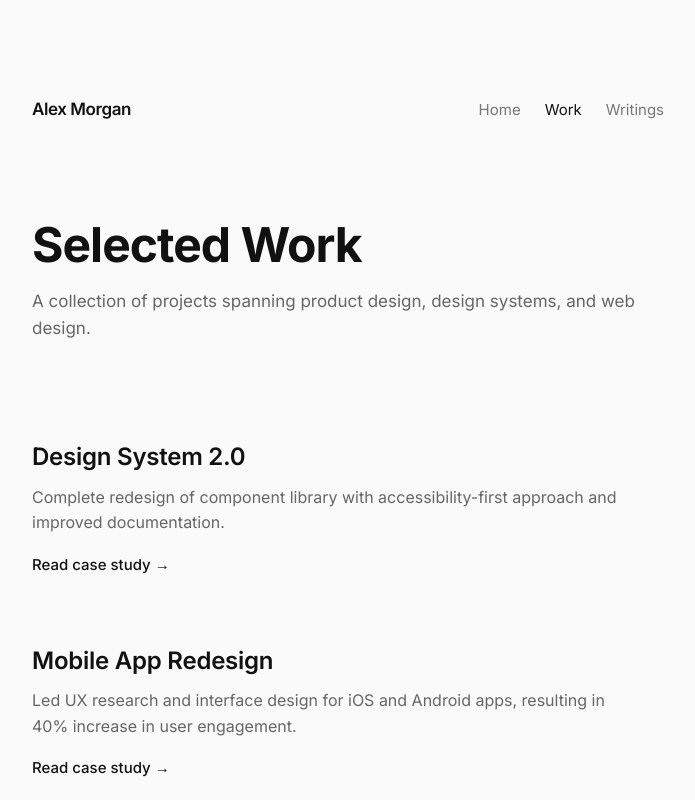
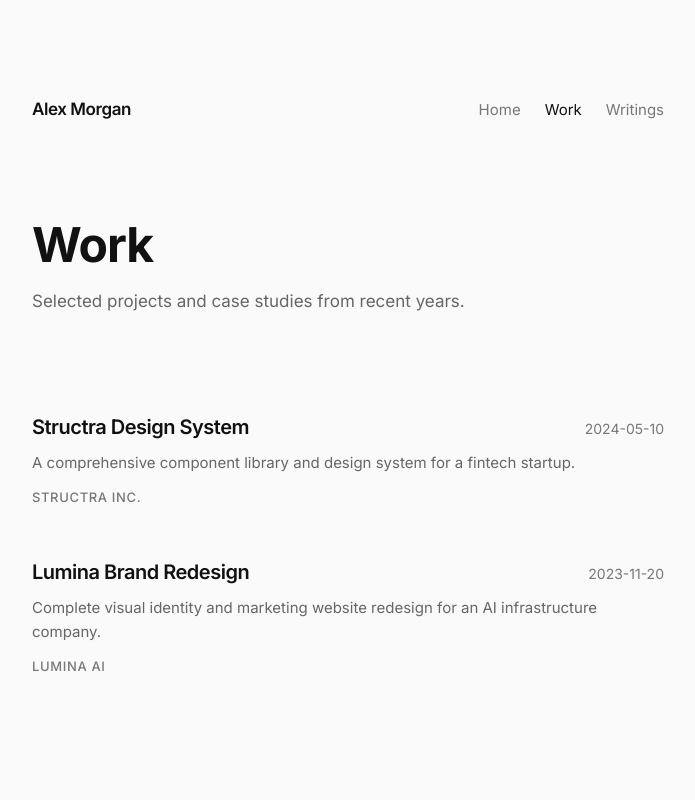
Before and after one commit to fudailzafar/read-cv, a Next.js app: page /work in a window 1280 px wide. Shown: the top 800 px of the page, without its empty margins (292-987 px from the left). Built offline with nearby package versions, Linux system fonts and the light colour scheme.

Commit message:
feat: implement work project content structure and dynamic routing

```diff
--- a/app/work/[slug]/page.tsx
+++ b/app/work/[slug]/page.tsx
@@ -1,14 +1,42 @@
 import { notFound } from "next/navigation";
 import Link from "next/link";
+import Image from "next/image";
 import FadeIn from "@/components/ui/FadeIn";
-import { siteContent } from "@/data/siteContent";
+import { getWorkBySlug, getAllWorkSlugs } from "@/lib/work";
+import { Metadata } from "next";
 
-export default function ProjectCaseStudy({ params }: { params: { slug: string } }) {
-  const project = siteContent.projects.find((p) => p.slug === params.slug);
+type Props = {
+  params: { slug: string };
+};
+
+export async function generateMetadata({ params }: Props): Promise<Metadata> {
+  const project = await getWorkBySlug(params.slug);
+  if (!project) return { title: "Project Not Found" };
+
+  return {
+    title: `${project.metadata.title} - Alex Morgan`,
+    description: project.metadata.description,
+    openGraph: {
+      title: project.metadata.title,
+      description: project.metadata.description,
+      images: project.metadata.cover ? [{ url: project.metadata.cover }] : [],
+    },
+  };
+}
+
+export function generateStaticParams() {
+  const slugs = getAllWorkSlugs();
+  return slugs.map((slug) => ({ slug }));
+}
+
+export default async function WorkProject({ params }: Props) {
+  const project = await getWorkBySlug(params.slug);
 
   if (!project) {
     notFound();
   }
+
+  const { metadata, content } = project;
 
   return (
     <FadeIn>
@@ -20,71 +48,61 @@ export default function ProjectCaseStudy({ params }: { params: { slug: string }
       </Link>
 
       <article>
-        <header className="mb-16">
-          <h1 className="mb-3 text-[40px] font-bold leading-[1.2] text-text tracking-[-0.02em]">
-            {project.title}
+        <header className="mb-12">
+          <h1 className="mb-6 text-[40px] font-bold leading-[1.2] text-text tracking-[-0.02em]">
+            {metadata.title}
           </h1>
-          <p className="mb-6 text-[17px] text-[#666] leading-[1.6]">
-            {project.subtitle}
-          </p>
-          <div className="flex gap-6 text-[14px]">
+
+          <div className="grid grid-cols-2 md:grid-cols-4 gap-6 py-6 border-y border-black/5 mb-12">
+            {metadata.client && (
+              <div>
+                <h3 className="text-[12px] font-semibold text-muted uppercase tracking-widest mb-1">Client</h3>
+                <p className="text-[15px] text-text">{metadata.client}</p>
+              </div>
+            )}
+            {metadata.role && (
+              <div>
+                <h3 className="text-[12px] font-semibold text-muted uppercase tracking-widest mb-1">Role</h3>
+                <p className="text-[15px] text-text">{metadata.role}</p>
+              </div>
+            )}
             <div>
-              <span className="text-[#999]">Year:</span>{" "}
-              <span className="text-[#666]">{project.year}</span>
+              <h3 className="text-[12px] font-semibold text-muted uppercase tracking-widest mb-1">Date</h3>
+              <p className="text-[15px] text-text">{metadata.date}</p>
             </div>
-            <div>
-              <span className="text-[#999]">Role:</span>{" "}
-              <span className="text-[#666]">{project.role}</span>
-            </div>
+            {metadata.tags && (
+              <div>
+                <h3 className="text-[12px] font-semibold text-muted uppercase tracking-widest mb-1">Services</h3>
+                <p className="text-[15px] text-text">{metadata.tags.join(", ")}</p>
+              </div>
+            )}
           </div>
         </header>
 
-        <section className="mb-16">
-          <h2 className="mb-4 text-[11px] font-semibold text-[#999] uppercase tracking-[0.08em]">
-            Overview
-          </h2>
-          <p className="text-[16px] text-[#333] leading-[1.7] max-w-[65ch]">
-            {project.overview}
-          </p>
-        </section>
-
-        {/* Metrics */}
-        {project.metrics && (
-          <section className="mb-16 pb-16 border-b border-black/5">
-            <div className="grid grid-cols-2 md:grid-cols-3 gap-8">
-              {project.metrics.map((metric) => (
-                <div key={metric.label}>
-                  <div className="text-[28px] font-semibold text-text mb-1">
-                    {metric.value}
-                  </div>
-                  <div className="text-[13px] text-[#999]">
-                    {metric.label}
-                  </div>
-                </div>
-              ))}
-            </div>
-          </section>
+        {metadata.cover && (
+          <div className="relative w-full aspect-[21/9] mb-16 rounded-xl overflow-hidden bg-border/50">
+            <Image
+              src={metadata.cover}
+              alt={metadata.title}
+              fill
+              className="object-cover"
+              priority
+            />
+          </div>
         )}
 
-        {/* Case study sections */}
-        {project.sections?.map((section, index) => (
-          <section key={index} className="mb-16">
-            <h2 className="mb-6 text-[24px] font-semibold text-text tracking-[-0.01em]">
-              {section.heading}
-            </h2>
-            <p className="text-[16px] text-[#333] leading-[1.7] max-w-[65ch]">
-              {section.content}
-            </p>
-          </section>
-        ))}
+        <div
+          className="prose prose-neutral max-w-[70ch] mx-auto text-[16px] leading-[1.8] text-[#333] prose-headings:font-semibold prose-headings:tracking-tight prose-a:text-text prose-a:underline-offset-4 hover:prose-a:text-muted prose-pre:bg-[#F5F5F3] prose-pre:text-[#333] prose-pre:border prose-pre:border-[#EAEAEA] prose-code:text-[#111] prose-img:rounded-xl"
+          dangerouslySetInnerHTML={{ __html: content }}
+        />
       </article>
 
-      <footer className="mt-16 pt-12 border-t border-black/5">
+      <footer className="mt-24 pt-12 border-t border-black/5 text-center">
         <Link
           href="/work"
-          className="text-[14px] text-[#666] hover:text-text transition-colors duration-150"
+          className="inline-block px-6 py-3 bg-text text-white rounded-full text-[14px] font-medium hover:bg-black/80 transition-colors"
         >
-          ← Back to all projects
+          View all projects
         </Link>
       </footer>
     </FadeIn>
--- a/app/work/page.tsx
+++ b/app/work/page.tsx
@@ -1,45 +1,63 @@
 import Link from "next/link";
-import Contact from "@/components/sections/Contact";
+import Image from "next/image";
 import FadeIn from "@/components/ui/FadeIn";
-import { siteContent } from "@/data/siteContent";
+import { getSortedWork } from "@/lib/work";
+
+export const metadata = {
+  title: "Work - Alex Morgan",
+  description: "Selected projects and case studies.",
+};
 
 export default function WorkIndex() {
-  const { projects } = siteContent;
+  const projects = getSortedWork();
 
   return (
     <FadeIn>
       <header className="mb-24">
         <h1 className="mb-4 text-[48px] font-bold leading-[1.1] text-text tracking-[-0.02em]">
-          Selected Work
+          Work
         </h1>
         <p className="text-[17px] text-[#666] leading-[1.6]">
-          A collection of projects spanning product design, design systems, and web design.
+          Selected projects and case studies from recent years.
         </p>
       </header>
 
       <section className="mb-24">
-        <div className="grid gap-16">
+        <div className="flex flex-col gap-12">
           {projects.map((project, index) => (
             <div key={index} className="group">
-              <h2 className="mb-2 text-[24px] font-semibold text-text tracking-[-0.01em]">
-                {project.title}
-              </h2>
-              <p className="mb-4 text-[16px] text-[#666] leading-[1.6] max-w-[600px]">
-                {project.description}
-              </p>
-              <Link
-                href={`/work/${project.slug}`}
-                className="inline-block relative text-[15px] text-text font-medium hover:opacity-60 transition-opacity duration-150"
-              >
-                Read case study →
-                <span className="underline-hover absolute bottom-0 left-0 w-full h-px bg-current" />
+              <Link href={`/work/${project.slug}`} className="block">
+                {project.cover && (
+                  <div className="relative w-full aspect-[16/9] mb-6 overflow-hidden rounded-xl bg-border/50">
+                    <Image
+                      src={project.cover}
+                      alt={project.title}
+                      fill
+                      className="object-cover group-hover:scale-[1.02] transition-transform duration-500"
+                    />
+                  </div>
+                )}
+                <div className="flex flex-col sm:flex-row sm:items-baseline sm:justify-between mb-2">
+                  <h2 className="text-[20px] font-semibold text-text tracking-tight group-hover:text-muted transition-colors">
+                    {project.title}
+                  </h2>
+                  <span className="text-[14px] text-muted">
+                    {project.date}
+                  </span>
+                </div>
+                <p className="text-[15px] text-[#666] leading-[1.6] max-w-[65ch]">
+                  {project.description}
+                </p>
+                {project.client && (
+                  <p className="text-[13px] text-muted mt-3 font-medium uppercase tracking-wider">
+                    {project.client}
+                  </p>
+                )}
               </Link>
             </div>
           ))}
         </div>
       </section>
-
-      <Contact />
     </FadeIn>
   );
 }
--- a/components/sections/Projects.tsx
+++ b/components/sections/Projects.tsx
@@ -1,9 +1,9 @@
 import Link from "next/link";
 import Section from "@/components/ui/Section";
-import { siteContent } from "@/data/siteContent";
+import { getSortedWork } from "@/lib/work";
 
 export default function Projects() {
-  const { projects } = siteContent;
+  const projects = getSortedWork();
 
   return (
     <Section title="Selected Projects">
--- /dev/null
+++ b/content/work/brand-redesign.md
@@ -0,0 +1,24 @@
+---
+title: "Lumina Brand Redesign"
+date: "2023-11-20"
+description: "Complete visual identity and marketing website redesign for an AI infrastructure company."
+client: "Lumina AI"
+role: "Brand & Web Designer"
+tags: ["branding", "marketing"]
+---
+
+# Project Overview
+
+Lumina AI had outgrown their startup roots and needed a mature, trustworthy brand identity that still felt cutting-edge. Their primary goal was to appeal to enterprise clients while maintaining their technical credibility.
+
+## Process
+
+The visual exploration focused on themes of light, data flow, and clarity. We moved away from the generic "tech blue" and embraced a stark, high-contrast black and white palette with subtle gradients.
+
+- **Logo Design**: A minimalist monogram that doubles as a data visualization motif.
+- **Web Experience**: Built a high-performance marketing site using Next.js and Framer Motion, featuring interactive 3D elements.
+- **Collateral**: Designed business cards, pitch decks, and digital assets.
+
+## Outcome
+
+The rebrand successfully positioned Lumina AI as an industry leader, contributing to a successful Series B funding round shortly after launch.
--- /dev/null
+++ b/content/work/project-one.md
@@ -0,0 +1,24 @@
+---
+title: "Structra Design System"
+date: "2024-05-10"
+description: "A comprehensive component library and design system for a fintech startup."
+client: "Structra Inc."
+role: "Lead Product Designer"
+tags: ["design-system", "web"]
+---
+
+# Project Overview
+
+Structra Inc. needed a scalable design system to unify their rapidly expanding suite of financial products. The previous interface was fragmented, leading to slow development cycles and a disjointed user experience.
+
+## Process
+
+We began by auditing the entire platform, identifying over 40 distinct button styles and inconsistent typography rules.
+
+1. **Foundations**: Established a rigorous grid system, typography scale, and accessible color palette.
+2. **Components**: Designed a robust React component library documented in Storybook.
+3. **Governance**: Created contribution guidelines to ensure the system evolves organically.
+
+## Outcome
+
+The new design system reduced frontend development time by 30% and significantly improved accessibility compliance across all products.
--- a/data/siteContent.ts
+++ b/data/siteContent.ts
@@ -24,82 +24,6 @@ export const siteContent = {
       description: 'Supported client projects across branding, web design, and marketing materials. Learned fundamentals of user-centered design.'
     }
   ],
-  projects: [
-    {
-      title: 'Design System 2.0',
-      description: 'Complete redesign of component library with accessibility-first approach and improved documentation.',
-      slug: 'design-system',
-      subtitle: 'Building a scalable component library',
-      year: '2024',
-      role: 'Lead Designer',
-      overview: 'Led the complete redesign of our design system to improve accessibility, developer experience, and visual consistency across all products.',
-      sections: [
-        {
-          heading: 'Challenge',
-          content: 'Our existing design system had grown organically over three years. Components were inconsistent, documentation was sparse, and accessibility was an afterthought. Teams were creating one-off solutions instead of using shared components.'
-        },
-        {
-          heading: 'Approach',
-          content: 'We started with research — interviewing designers and developers to understand pain points. Then we established clear design principles: accessibility first, composable components, and excellent documentation. We rebuilt the system incrementally, starting with the most-used components.'
-        },
-        {
-          heading: 'Process',
-          content: 'Each component went through a rigorous process: design exploration, accessibility review, API design with engineers, implementation, documentation, and migration planning. We worked in two-week sprints, shipping updates continuously while maintaining backwards compatibility.'
-        },
-        {
-          heading: 'Outcome',
-          content: 'The new system is now used across 12 products and 8 teams. Component adoption increased by 60%, design-to-development handoff time decreased by 40%, and all components meet WCAG AA standards. Most importantly, teams report higher confidence and faster iteration.'
-        }
-      ],
-      metrics: [
-        { label: 'Component adoption', value: '+60%' },
-        { label: 'Handoff time', value: '-40%' },
-        { label: 'Teams using system', value: '8' }
-      ]
-    },
-    {
-      title: 'Mobile App Redesign',
-      description: 'Led UX research and interface design for iOS and Android apps, resulting in 40% increase in user engagement.',
-      slug: 'mobile-app',
-      subtitle: 'Revamping the core mobile experience',
-      year: '2023',
-      role: 'Senior Product Designer',
-      overview: 'Redesigned the entire mobile experience focusing on core user flows, resulting in significantly higher engagement and retention.',
-      sections: [
-        {
-          heading: 'Challenge',
-          content: 'Users found the existing mobile application difficult to navigate, and drop-off rates were high during onboarding.'
-        },
-        {
-          heading: 'Outcome',
-          content: 'The new design improved onboarding completion rates by 35% and increased daily active users.'
-        }
-      ],
-      metrics: [
-        { label: 'User engagement', value: '+40%' },
-        { label: 'Onboarding completion', value: '+35%' }
-      ]
-    },
-    {
-      title: 'Marketing Website',
-      description: 'Designed and prototyped new marketing site with focus on conversion optimization and brand storytelling.',
-      slug: 'marketing-website',
-      subtitle: 'Telling a better brand story',
-      year: '2022',
-      role: 'Product Designer',
-      overview: 'A complete overhaul of the company marketing website to better tell the brand story and drive conversions.',
-      sections: [
-        {
-          heading: 'Process',
-          content: 'Collaborated closely with marketing to align on messaging and created interactive prototypes for user testing before implementation.'
-        }
-      ],
-      metrics: [
-        { label: 'Conversion rate', value: '+25%' },
-        { label: 'Bounce rate', value: '-15%' }
-      ]
-    }
-  ],
   contact: {
     email: 'alex@example.com',
     socials: [
--- /dev/null
+++ b/lib/work.ts
@@ -0,0 +1,86 @@
+import fs from 'fs';
+import path from 'path';
+import matter from 'gray-matter';
+import { remark } from 'remark';
+import html from 'remark-html';
+import gfm from 'remark-gfm';
+
+export interface WorkMetadata {
+  title: string;
+  date: string;
+  description: string;
+  slug: string;
+  client?: string;
+  role?: string;
+  tags?: string[];
+  cover?: string;
+}
+
+export interface WorkProject {
+  metadata: WorkMetadata;
+  content: string;
+}
+
+const workDirectory = path.join(process.cwd(), 'content/work');
+
+export function getAllWorkSlugs() {
+  if (!fs.existsSync(workDirectory)) return [];
+  const fileNames = fs.readdirSync(workDirectory);
+  return fileNames
+    .filter(fileName => fileName.endsWith('.md'))
+    .map(fileName => fileName.replace(/\.md$/, ''));
+}
+
+export function getSortedWork(): WorkMetadata[] {
+  if (!fs.existsSync(workDirectory)) return [];
+
+  const fileNames = fs.readdirSync(workDirectory);
+  const allWorkData = fileNames
+    .filter(fileName => fileName.endsWith('.md'))
+    .map(fileName => {
+      const fullPath = path.join(workDirectory, fileName);
+      const fileContents = fs.readFileSync(fullPath, 'utf8');
+
+      const matterResult = matter(fileContents);
+      const metadata = matterResult.data as WorkMetadata;
+
+      // Set slug based on filename
+      metadata.slug = fileName.replace(/\.md$/, '');
+
+      return metadata;
+    });
+
+  // Sort by date
+  return allWorkData.sort((a, b) => {
+    if (a.date < b.date) {
+      return 1;
+    } else {
+      return -1;
+    }
+  });
+}
+
+export async function getWorkBySlug(slug: string): Promise<WorkProject | null> {
+  try {
+    const fullPath = path.join(workDirectory, `${slug}.md`);
+    const fileContents = fs.readFileSync(fullPath, 'utf8');
+
+    const matterResult = matter(fileContents);
+    const metadata = matterResult.data as WorkMetadata;
+    metadata.slug = slug;
+
+    const processedContent = await remark()
+      .use(html, { sanitize: false })
+      .use(gfm)
+      .process(matterResult.content);
+
+    const contentHtml = processedContent.toString();
+
+    return {
+      metadata,
+      content: contentHtml,
+    };
+  } catch (error) {
+    return null;
+  }
+}
```
Also changed, not shown: 1 other file (tests, documents, lock files or other folders).
